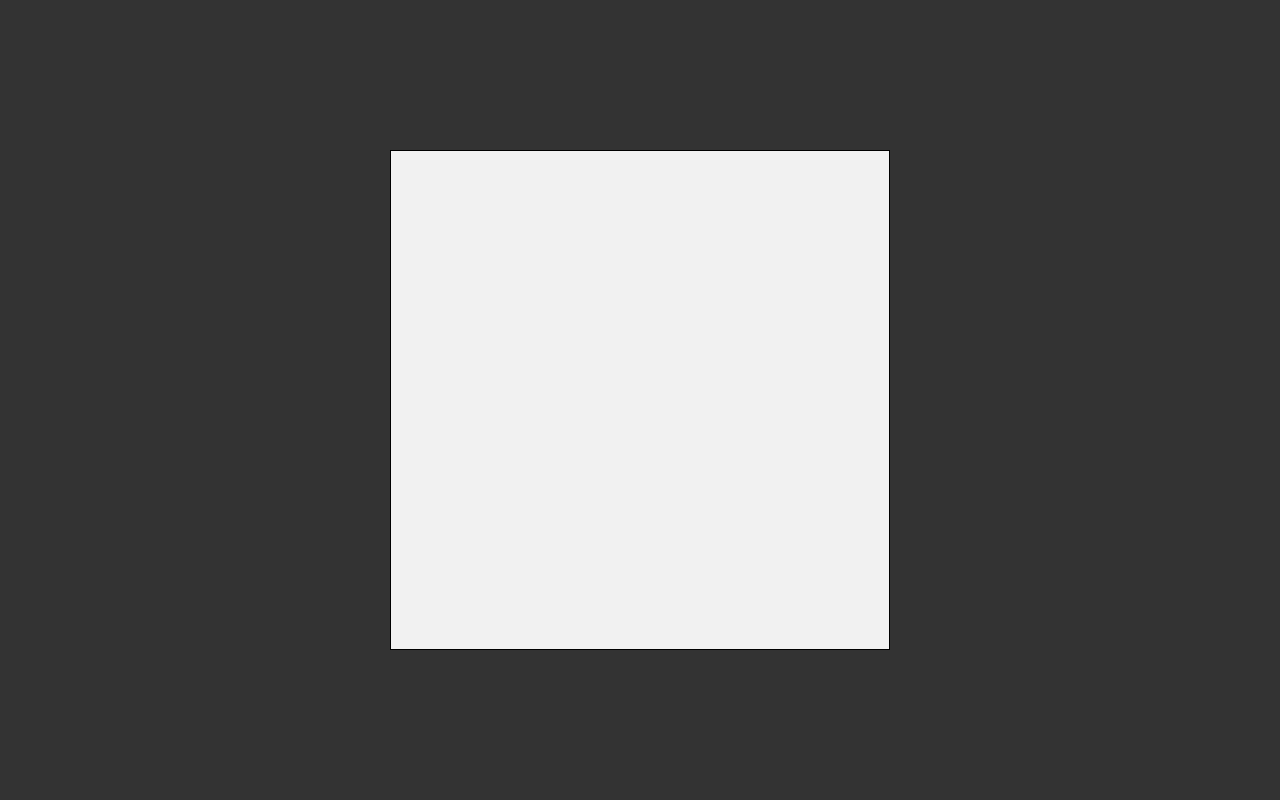
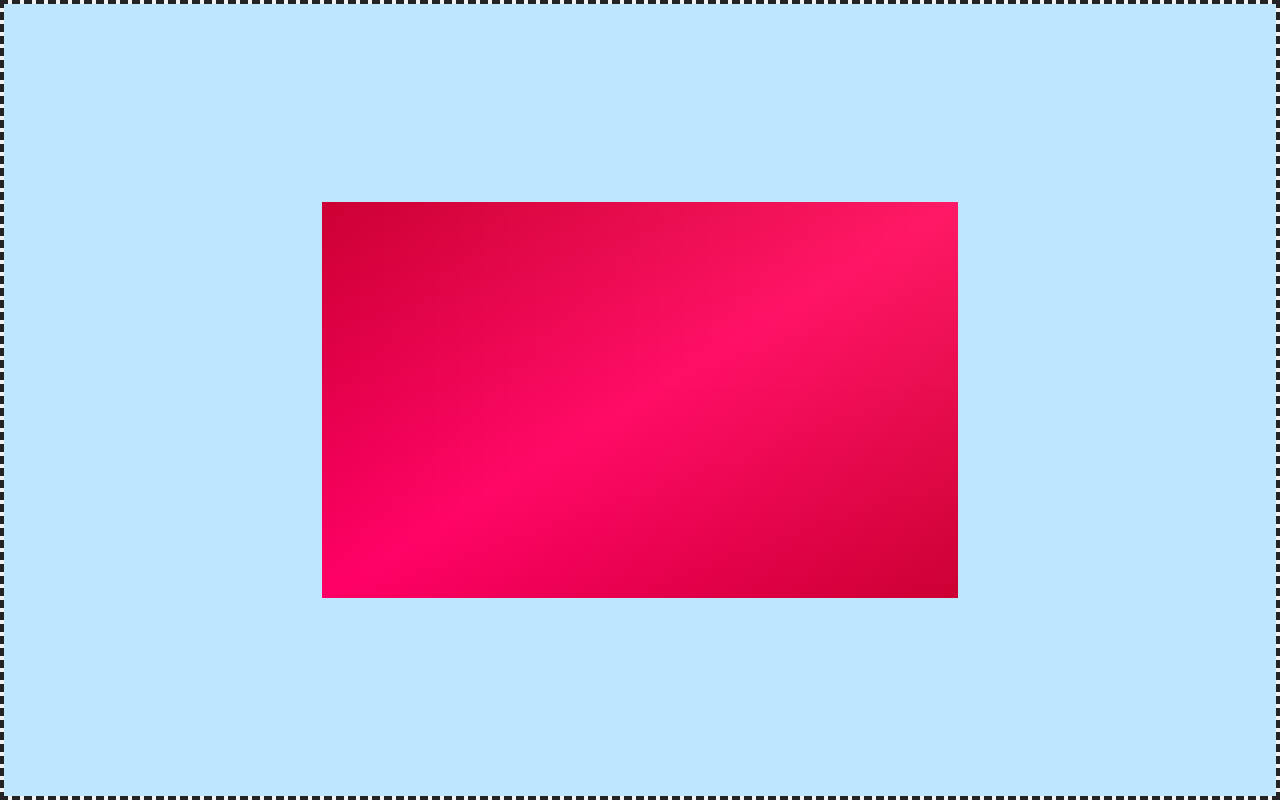
Before and after one commit to Wishez/tree-gl, a website: page index.html in a window 1280 px wide. Drawn offline with Linux system fonts and the light colour scheme.

Commit message:
Make static square with WebGL

```diff
--- a/index.html
+++ b/index.html
@@ -19,9 +19,7 @@
     <footer></footer>
     <!-- <script defer src="./lib/three.min.js"></script>
     <script defer src="./lib/lodash.min.js"></script> -->
-    <script defer id="vertex_shader" type="x-shader/x-vertex" src="./shaders/vertex.glsl"></script>
-    <script defer id="fragment_shader" type="x-shader/x-fragment" src="./shaders/fragment.glsl"></script>
-    <script defer src="./scripts/shaders.js"></script>
+    <script defer src="./scripts/utils.js"></script>
     <script defer src="./scripts/gl.js"></script>
 </body>
 </html>
--- a/scripts/gl.js
+++ b/scripts/gl.js
@@ -1,46 +1,164 @@
 window.addEventListener('load', () => {
-  const gl = new Gl('gl')
+  let [VSText, FSText] = ['', ''];
+  Util.domShaderSrc('/shaders/vertex.glsl')
+    .then((responseText) => {
+      VSText = responseText
 
-  gl.fSetSize(500, 500).fClear()
-  let [vertexShaderText, fragmetShaderText] = ['', ''];
-  ShaderUtil.domShaderSrc('vertex_shader')
+      return Util.domShaderSrc('/shaders/fragment.glsl')
+    })
     .then((responseText) => {
-      vertexShaderText = responseText
+      FSText = responseText
+
+      return startWebGl(FSText, VSText)
     })
-  ShaderUtil.domShaderSrc('fragment_shader')
-    .then((responseText) => {
-      fragmetShaderText = responseText
-    })
+    .catch(error => console.error(error))
 })
 
-class Gl {
-  constructor(canvasId) {
+function startWebGl(fragmetShaderText, vertexShaderText) {
+  const gl = new WebGl({ canvasId: 'gl', vertexShaderText, fragmetShaderText })
+
+  gl.startProgram()
+}
+
+class WebGl {
+  constructor({ canvasId, vertexShaderText, fragmetShaderText }) {
     this.canvas = document.getElementById(canvasId)
-    this.gl = this.canvas.getContext('webgl2')
+    this.context = this.canvas.getContext('webgl')
+    this.program = this.context.createProgram()
 
-    this.setUpGl()
+    this.setCanvasSize()
+        .createShader('VERTEX_SHADER', vertexShaderText)
+        .createShader('FRAGMENT_SHADER', fragmetShaderText)
+        .validateProgram()
+        .createBuffer()
+        .drawFigure()
+        .clearCanvas()
   }
 
-  setUpGl() {
-    const { gl } = this
+  createBuffer() {
+    const { context } = this
+    this.vertextBuffer = context.createBuffer()
 
-    gl.clearColor(1.0, 1.0, 1.0, 1.0)
+    const { ARRAY_BUFFER } = context
+    context.bindBuffer(ARRAY_BUFFER, this.vertextBuffer)
+
+    return this
   }
 
-  fSetSize(width, height) {
-    const { canvas } = this
+  drawFigure() {
+    const vertextArray = [
+    //  X  Y  R  G  B
+      0.5, 0.5, 0.0, 1.0, 0.1, 0.4, // element per iteration
+      0.5, -0.5, 0.0, 0.8, 0.0, 0.2,
+      -0.5, -0.5, 0.0, 1.0, 0.0, 0.4,
+
+      -0.5, -0.5, 0.5, 1.0, 0.0, 0.4,
+      -0.5, 0.5, 0.5, 0.8, 0.0, 0.2,
+      0.5, 0.5, 0.5, 1.0, 0.1, 0.4,
+    ]
+    const { context } = this
+    const {
+      ARRAY_BUFFER,
+      STATIC_DRAW,
+    } = context
+    const floatedVertextArray = new Float32Array(vertextArray)
+    context.bufferData(ARRAY_BUFFER, floatedVertextArray, STATIC_DRAW)
+
+    const vertextElementQuantity = 6
+    this.enableAttribute('vertexPosition', vertextElementQuantity, 3, 0)
+    this.enableAttribute('vertexColor', vertextElementQuantity, 3, 3)
+
+    return this
+  }
+
+  enableAttribute(attributeName, vertexElementsQuantity, attributeElementsQuantity, offset) {
+    const { context } = this
+    const { FLOAT, FALSE } = context
+    const { BYTES_PER_ELEMENT } = Float32Array
+    const attribLocation = context.getAttribLocation(this.program, attributeName)
+    context.vertexAttribPointer(
+      attribLocation, // link to attribute
+      attributeElementsQuantity, // quantity elements per iteration of attribute
+      FLOAT, // data type
+      FALSE, // normilize
+      vertexElementsQuantity * BYTES_PER_ELEMENT, // elemets on one vertex. second argument change this argument
+      offset * BYTES_PER_ELEMENT, // offset
+    )
+    context.enableVertexAttribArray(attribLocation)
+  }
+
+  createShader(shaderType, shaderText) {
+    const { context } = this
+    const shader = context.createShader(context[shaderType])
+    this[shaderType] = shader
+
+    context.shaderSource(shader, shaderText)
+    this.compileShader(shaderType)
+        .bindShaderWithProgram(shaderType)
+    return this
+  }
+
+  compileShader(shaderType) {
+    const shader = this[shaderType]
+    const { context } = this
+
+    context.compileShader(shader)
+    if (!context.getShaderParameter(shader, context.COMPILE_STATUS)) {
+      throw new Error(`Error compile shader! ${context.getShaderInfoLog(shader)}`)
+    }
+    return this
+  }
+
+  bindShaderWithProgram(shaderType) {
+    const { context, program } = this
+    const shader = this[shaderType]
+
+    context.attachShader(program, shader)
+    return this
+  }
+
+  validateProgram() {
+    const { context, program } = this
+    context.linkProgram(program)
+    context.validateProgram(program)
+
+    if (!context.getProgramParameter(program, context.VALIDATE_STATUS)) {
+      throw new Error(`The program is not valid! ${context.getProgramInfoLog(program)}`)
+    }
+    return this
+  }
+
+  setCanvasSize() {
+    const { canvas, context } = this
+    const { innerHeight: height, innerWidth: width } = window
     canvas.style.width = `${width}px`
     canvas.style.height = `${height}px`
     canvas.width = width
     canvas.height = height
+    context.viewport(0, 0, width, height)
+    canvas.style.opacity = 1
+    return this
+  }
 
-    this.gl.viewport(0, 0, width, height)
+  clearCanvas() {
+    const { context } = this
+    context.clearColor(.75, .9, 1.0, 1.0)
+    // | context.DEPTH_BUFFER_BIT
+    context.clear(context.COLOR_BUFFER_BIT) // очищает буффер глубины (для корректной работы перспективы) и буфер цвета
+    return this
+  }
+
+  startProgram() {
+    const { context } = this
+    context.useProgram(this.program)
+    console.log(context.TRIANGLES, context.LINES, context.LINE_LOOP, context.LINE_STRIP, context.POINTS)
+    context.drawArrays(
+      // one of [context.TRIANGLES, context.LINES, context.LINE_LOOP, context.LINE_STRIP, context.POINTS]
+      context.TRIANGLES, // графичекий примитив
+      0, // стартовый индекс отрисовки
+      6 // количество вершин
+    )
 
     return this
   }
-
-  fClear() {
-    this.gl.clear(this.COLOR_BUFFER_BIT | this.DEPTH_BUFFER_BIT)
-    return this
-  }
 }
--- a/scripts/shaders.js
+++ /dev/null
@@ -1,74 +0,0 @@
-class ShaderUtil {
-  static domShaderSrc(elementId) {
-    const element = document.getElementById(elementId)
-    if (!element) {
-      console.log(`There is no such element in the DOM with ID: ${elementId}`)
-      return null
-    }
-
-    const request = new XMLHttpRequest(element.src)
-    return new Promise((resolve, reject) => {
-      request.onreadystatechange = (event) => {
-        const { status, responseText } = event.target
-        if (responseText && status === 200) {
-          resolve(responseText)
-        }
-      }
-
-      request.open('GET', element.src)
-      request.send()
-    })
-  }
-
-  static createShader({ gl, src, type }) {
-    const shader = gl.createShader(type)
-    // TODO find methods of the gl object to reliese how it works
-    gl.shaderSource(shader, src)
-    gl.compileShader(shader)
-
-    this.validateProgramStatus({
-      gl,
-      program,
-      programParameter: 'COMPILE_STATUS',
-      errorMessage: 'Error creating shader program.',
-    })
-
-    return shader
-  }
-
-  static createProgram({ gl, vShader, fShader, doValidate }) {
-    const { validateProgramStatus } = this
-    const program = gl.createProgram()
-    gl.attachShader(program, vShader)
-    gl.attachShader(program, fShader)
-    gl.linkProgram(program)
-
-    validateProgramStatus({
-      gl,
-      program,
-      programParameter: 'LINK_STATUS',
-      errorMessage: 'Error creating shader program.',
-    })
-
-    if (doValidate) {
-      gl.validateProgram(program)
-      validateProgramStatus({
-        gl,
-        program,
-        programParameter: 'VALIDATE_STATUS',
-        errorMessage: 'Error valdating program',
-      })
-    }
-
-    return program
-  }
-
-  static validateProgramStatus({ gl, program, programParameter, errorMessage }) {
-    if (!gl.getProgramParameter(program, gl[programParameter])) {
-      console.error(gl.getProgramInfoLog(prog))
-      gl.deleteProgram(program)
-
-      throw new Error(errorMessage)
-    }
-  }
-}
--- /dev/null
+++ b/scripts/utils.js
@@ -0,0 +1,15 @@
+class Util {
+  static domShaderSrc(url) {
+    const request = new XMLHttpRequest(url)
+    return new Promise((resolve, reject) => {
+      request.onreadystatechange = (event) => {
+        const { status, responseText } = event.target
+        if (responseText && status === 200) resolve(responseText)
+        if ([404, 500].some(code => code === status)) reject(`Error: HTTP status - ${status} on resource ${url}`)
+      }
+
+      request.open('GET', url)
+      request.send()
+    })
+  }
+}
--- a/shaders/fragment.glsl
+++ b/shaders/fragment.glsl
@@ -1,9 +1,6 @@
-#version 300 es;
+precision mediump float;
 
-precision medium float;
-
-out vec4 finalColor;
-
-void main(void) {
-  finalColor = vec4(0., 0., 0., 1.);
-};
+varying vec3 fragColor;
+void main() {
+  gl_FragColor = vec4(fragColor, 1.0);
+}
--- a/shaders/vertex.glsl
+++ b/shaders/vertex.glsl
@@ -1,10 +1,8 @@
-#version 300 es;
+attribute vec3 vertexPosition;
+attribute vec3 vertexColor;
 
-in vec3 a_position;
-
-uniform float uPointSize;
-
-void main(void) {
-  gl_PoinSize = uPointSize;
-  gl_Position = vec4(a_position_, 1.0);
-};
+varying vec3 fragColor;
+void main() {
+  fragColor = vertexColor;
+  gl_Position = vec4(vertexPosition, 1);
+}
--- a/styles/gl.css
+++ b/styles/gl.css
@@ -20,8 +20,11 @@ body {
 }
 
 canvas {
-  border: 1px solid black;
-  background-color: #f1f1f1
+  border: 4px dashed #232323;
+  background-color: #f1f1f1;
+  will-change: opcity;
+  opacity: 0;
+  transition: opacity 250ms;
 }
 
 main {
```
